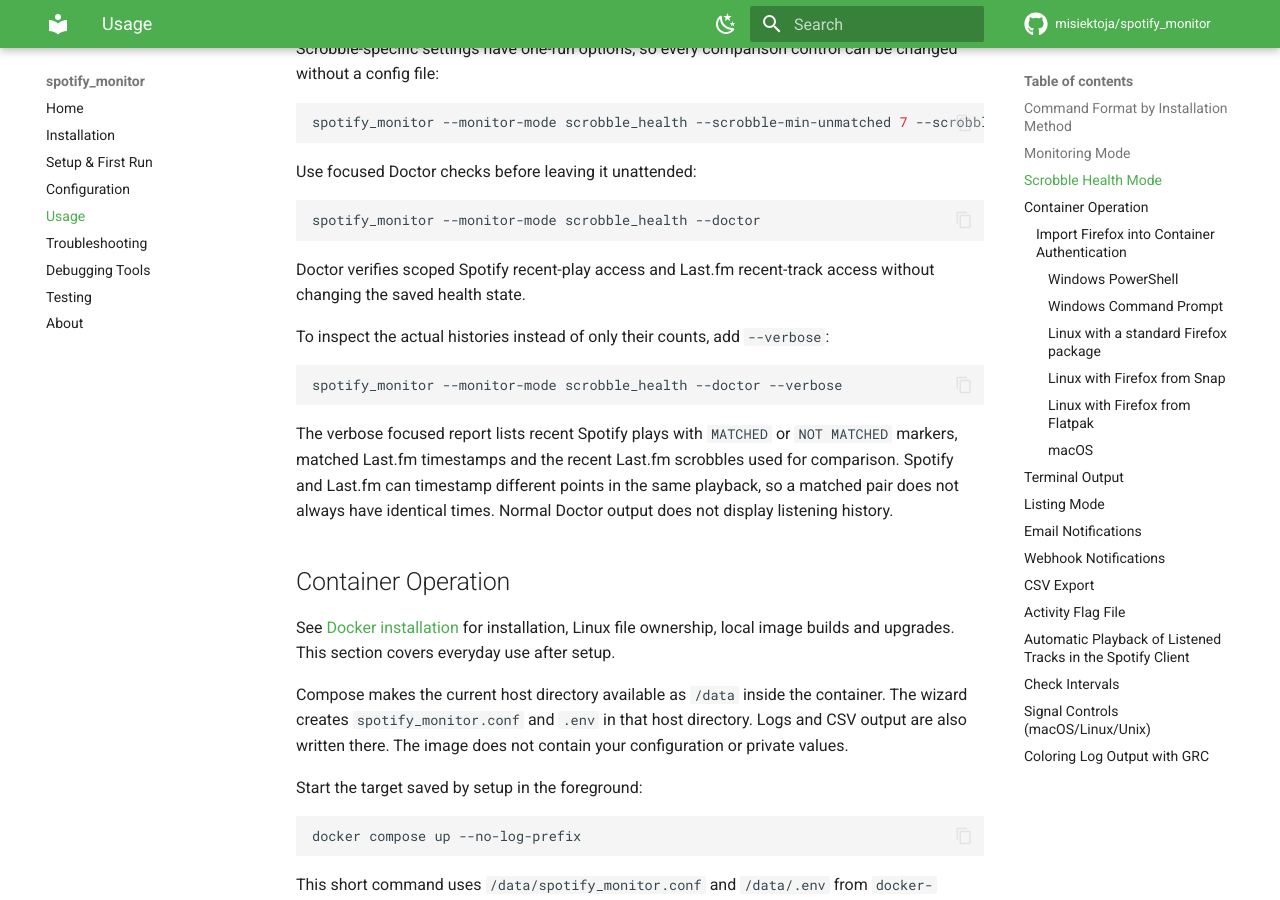
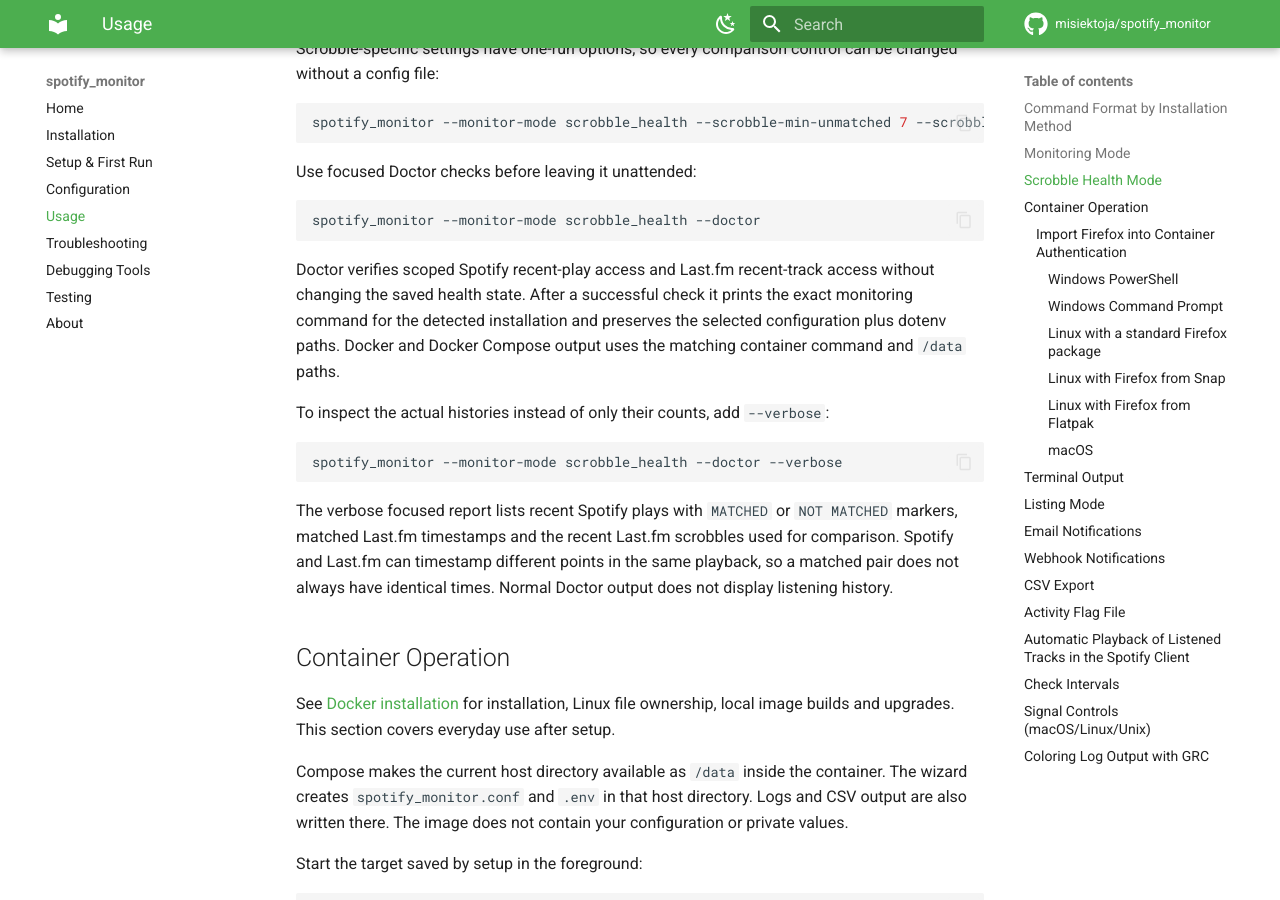
Before and after one commit to misiektoja/spotify_monitor, an MkDocs documentation site: the page built from docs/usage.md, in a window 1280 px wide and 900 px high, scrolled down 3789 px. Built offline with MkDocs 1.6.1 and Material for MkDocs 9.7.7, drawn with Linux system fonts in a browser that asks for light colours; comment, search, counter and statistics services are not loaded.

Commit message:
docs(usage): explain scrobble Doctor command

````diff
--- a/docs/usage.md
+++ b/docs/usage.md
@@ -129,7 +129,7 @@
 spotify_monitor --monitor-mode scrobble_health --doctor
 ```
 
-Doctor verifies scoped Spotify recent-play access and Last.fm recent-track access without changing the saved health state.
+Doctor verifies scoped Spotify recent-play access and Last.fm recent-track access without changing the saved health state. After a successful check it prints the exact monitoring command for the detected installation and preserves the selected configuration plus dotenv paths. Docker and Docker Compose output uses the matching container command and `/data` paths.
 
 To inspect the actual histories instead of only their counts, add `--verbose`:
 
````
